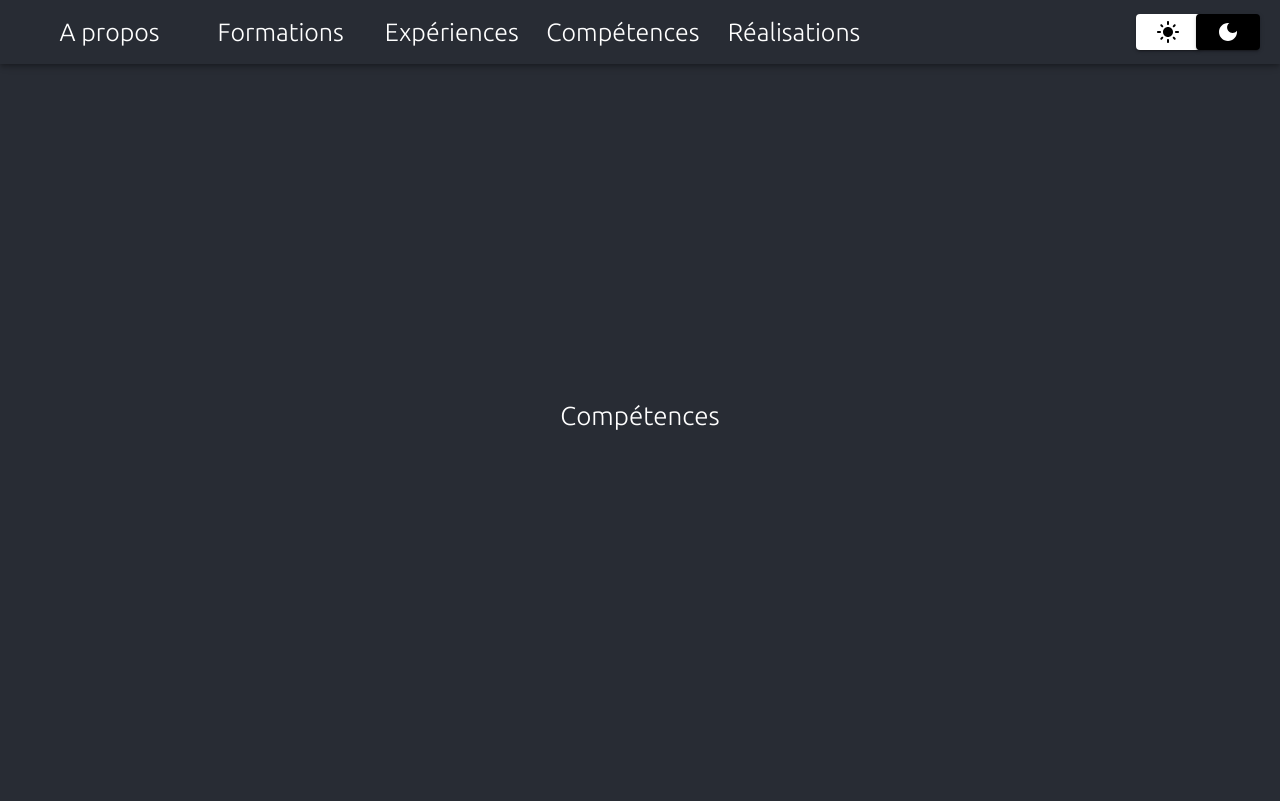
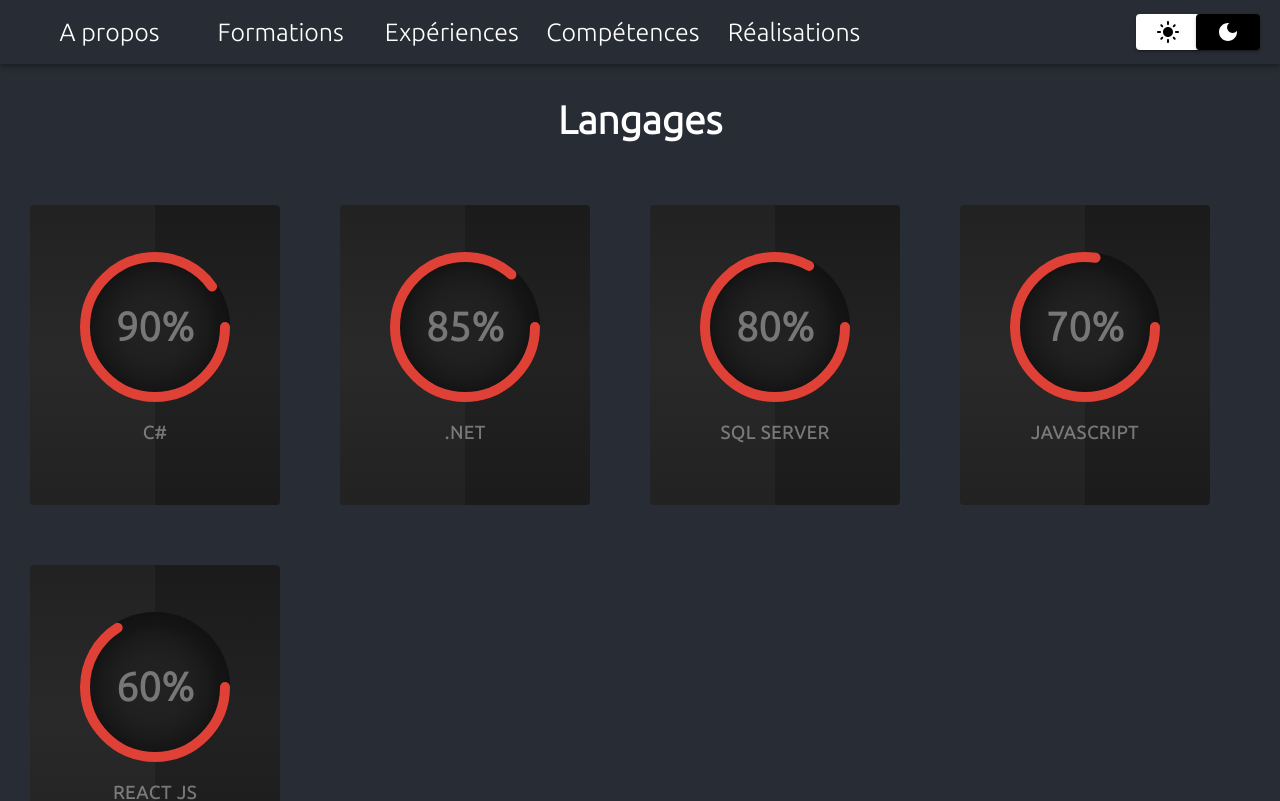
Before and after one commit to Meavela/cv-lou-bege, a React (Create React App) app: page /cv-lou-bege/competences in a window 1280 px wide. Shown: the top 801 px of the page. Built offline with nearby package versions, Linux system fonts and the light colour scheme.

Commit message:
💄 & 🚧 Add competences page

```diff
--- a/src/App.css
+++ b/src/App.css
@@ -23,6 +23,7 @@ body{
 .App-header {
   background-color: #282c34;
   min-height: 100vh;
+  margin-top: 50px;
   display: flex;
   flex-direction: column;
   align-items: center;
@@ -44,3 +45,127 @@ body{
 .Profile-Grid-Infos-Details{
   color: grey
 }
+
+/* Progress bar */
+.Competences
+{
+  /* position:relative; */
+  /* width:70%; */
+  display:flex;
+  flex-wrap: wrap;
+  margin-left: auto;
+  margin-right: auto;
+}
+.Competences .card
+{
+  position:relative;
+  width:250px;
+  margin: 30px;
+  background:linear-gradient(0deg,#1b1b1b,#222,#1b1b1b);
+  display:flex;
+  justify-content:center;
+  align-items:center;
+  height:300px;
+  border-radius:4px;
+  text-align:center;
+  overflow:hidden;
+  transition:0.5s;
+}
+.Competences .card:hover
+{
+  transform:translateY(-10px);
+  box-shadow:0 15px 35px rgba(0,0,0,.5);
+}
+.Competences .card:before
+{
+  content:'';
+  position:absolute;
+  top:0;
+  left:-50%;
+  width:100%;
+  height:100%;
+  background:rgba(255,255,255,.03);
+  pointer-events:none;
+  z-index:1;
+}
+.Competences .percent
+{
+  position:relative;
+  width:150px;
+  height:150px;
+  border-radius:50%;
+  box-shadow: inset 0 0 50px #000;
+  background:#222;
+  z-index:1000;
+}
+.Competences .percent .num
+{
+  position:absolute;
+  top:0;
+  left:0;
+  width:100%;
+  height:100%;
+  display:flex;
+  justify-content:center;
+  align-items:center;
+  border-radius:50%;
+}
+.Competences .percent .num h2
+{
+  color:#777;
+  font-weight:700;
+  font-size:40px;
+  transition:0.5s;
+}
+.Competences .card:hover .percent .num h2
+{
+  color:#fff;
+  font-size:60px;
+}
+.competences .percent .num h2 span
+{
+  color:#777;
+  font-size:24px;
+  transition:0.5s;
+}
+.Competences .card:hover .percent .num h2 span
+{
+  color:#fff;
+}
+.Competences .text
+{
+  position:relative;
+  color:#777;
+  margin-top:20px;
+  font-weight:700;
+  font-size:18px;
+  letter-spacing:1px;
+  text-transform:uppercase;
+  transition:0.5s;
+}
+.Competences .card:hover .text
+{
+  color:#fff;
+}
+.Competences svg
+{
+  position:relative;
+  width:150px;
+  height:150px;
+  z-index:1000;
+}
+.Competences svg circle
+{
+  width:100%;
+  height:100%;
+  fill:none;
+  stroke:#1919194b;
+  stroke-width:10;
+  stroke-linecap:round;
+  transform:translate(5px,5px);
+}
+.Competences svg circle:nth-child(2)
+{
+  stroke-dasharray:440;
+  stroke-dashoffset:440;
+}
--- a/src/screens/Competences.js
+++ b/src/screens/Competences.js
@@ -1,12 +1,55 @@
 import * as React from 'react';
 import '../App.css';
+
+const competences = [
+    {"title": "C#", "pourcentage":"90", "colorstroke": "44", "category": "language"},
+    {"title": ".NET", "pourcentage":"85", "colorstroke": "60", "category": "language"},
+    {"title": "SQL Server", "pourcentage":"80", "colorstroke": "75", "category": "language"},
+    {"title": "Javascript", "pourcentage":"70", "colorstroke": "100", "category": "language"},
+    {"title": "React JS", "pourcentage":"60", "colorstroke": "150", "category": "language"},
+    {"title": "Visual Studio", "pourcentage":"90", "colorstroke": "44", "category": "tool"},
+    {"title": "Azure Devops", "pourcentage":"75", "colorstroke": "85", "category": "tool"},
+    {"title": "Git", "pourcentage":"70", "colorstroke": "100", "category": "tool"},
+    {"title": "NAO", "pourcentage":"70", "colorstroke": "100", "category": "tool"},
+    {"title": "Unity", "pourcentage":"65", "colorstroke": "125", "category": "tool"},
+            ];
 
 function Competences() {
     return (
         <div className="App-header">
-            Compétences
+            <h2>Langages</h2>
+            <div className="Competences">
+                {competences.map((comp) => (
+                    RenderCompetenceCategory(comp, 'language')
+                ))}
+            </div>
+            <h2>Outils</h2>
+            <div className="Competences">
+                {competences.map((comp) => (
+                    RenderCompetenceCategory(comp, 'tool')
+                ))}
+            </div>
         </div>
     );
 }
 
+function RenderCompetenceCategory(comp, categorySelected){
+    if(comp.category === categorySelected){
+        return ( <div className="card" key={comp.title}>
+                <div className="box">
+                <div className="percent">
+                    <svg>
+                    <circle cx="70" cy="70" r="70"></circle>
+                    <circle cx="70" cy="70" r="70" style={{strokeDashoffset:comp.colorstroke, stroke: '#e04136'}}></circle>
+                    </svg>
+                        <div className="num">
+                        <h2>{comp.pourcentage}<span>%</span></h2>
+                        </div>
+                </div>
+                    <h2 className="text">{comp.title}</h2>
+                </div>
+            </div>)
+    }
+}
+
 export default Competences;
```
